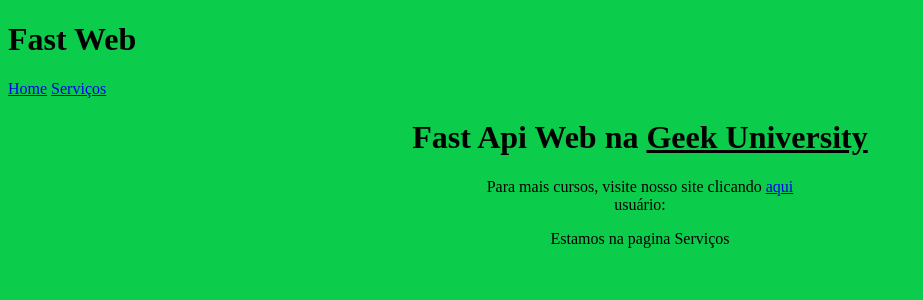
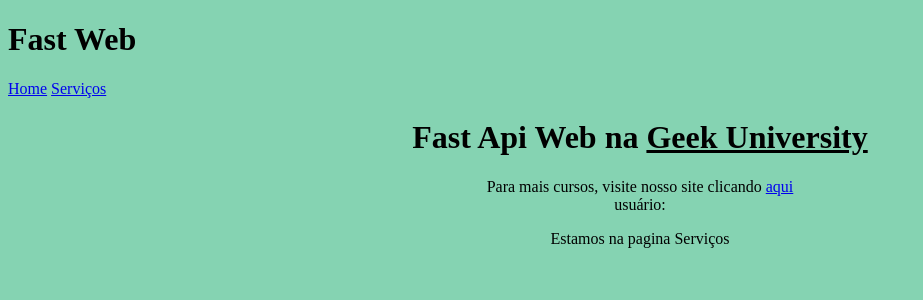
Before and after one commit to MieleSantos/website_fastapi, a FastAPI app: page /servicos in a window 1280 px wide. Shown: the top 300 px of the page, without its empty margins (0-923 px from the left). Run offline with FastAPI, Linux system fonts and the light colour scheme.

Commit message:
trabalhando com arquivos static

```diff
--- a/main.py
+++ b/main.py
@@ -1,9 +1,11 @@
 from fastapi import FastAPI
 from fastapi.requests import Request
 from fastapi.templating import Jinja2Templates
+from fastapi.staticfiles import StaticFiles
 
 app = FastAPI()
 templates = Jinja2Templates(directory="templates")
+app.mount("/static", StaticFiles(directory="static"), name="static")
 
 
 @app.get("/")
--- /dev/null
+++ b/static/css/styles.css
@@ -0,0 +1,3 @@
+body {
+    background: rgb(133,211,178);
+}
--- a/templates/_base.html
+++ b/templates/_base.html
@@ -7,11 +7,9 @@
     <meta name="viewport" content="width=device-width, initial-scale=1.0">
     <title>Fast Api na Geek University</title>
     {% block style %}
-    <style>
-        body {
-            background: #0ccc4c;
-        }
-    </style>
+
+    <link rel="stylesheet" href="{{ url_for('static',path='css/styles.css') }}">
+
     {% endblock %}
 </head>
 
```
